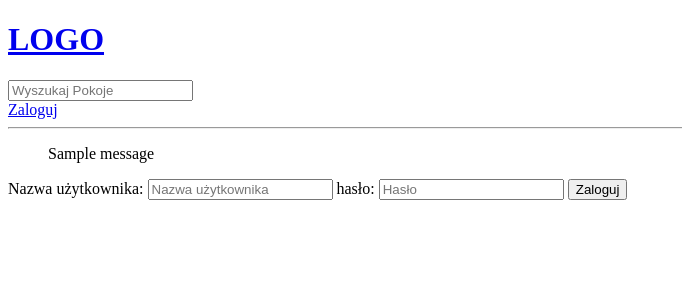
After one commit to MatBog25/Serwis-do-nauki, a Django app: page /login/ in a window 1280 px wide. The commit adds this page. Shown: the top 300 px of the page, without its empty margins (0-682 px from the left). Run offline with Django 5.2, Linux system fonts and the light colour scheme; one stand-in notice (Sample message) is shown.

Commit message:
dodanie logowania

```diff
--- a/base/urls.py
+++ b/base/urls.py
@@ -8,4 +8,6 @@ urlpatterns = [
     path('create-room/', views.createRoom, name="create-room"),
     path('update-room/<str:pk>/', views.updateRoom, name="update-room"),
     path('delete-room/<str:pk>/', views.deleteRoom, name="delete-room"),
+    path('login/', views.loginPage, name="login"),
+    path('logout/', views.logoutUser, name="logout"),
 ]
--- a/base/views.py
+++ b/base/views.py
@@ -3,12 +3,37 @@ from django.http import HttpResponse
 from .models import Room, Topic
 from .forms import RoomForm
 from django.db.models import Q
+from django.contrib.auth.models import User
+from django.contrib import messages
+from django.contrib.auth import authenticate, login, logout
 
 # rooms = [
 #     {'id':1, 'name':'Python'},
 #     {'id':2, 'name':'Django'},
 #     {'id':3, 'name':'Frontend'},
 # ]
+
+def loginPage(request):
+    if request.method == 'POST':
+        username = request.POST.get('username')
+        password = request.POST.get('password')
+        try:
+            user = User.objects.get(username = username)
+        except:
+            messages.error(request, 'Użytkownik nie istnieje')
+
+        user = authenticate(request, username = username, password = password)
+
+        if user is not None:
+            login(request, user)
+            return redirect('home')
+        else:
+            messages.error(request, 'Niepoprawna nazwa użytkownika lub hasło')
+    return render(request, 'login_register.html', {})
+
+def logoutUser(request):
+    logout(request)
+    return redirect('home')
 
 def home(request):
     q = request.GET.get('q') if request.GET.get('q') != None else ''
--- /dev/null
+++ b/templates/login_register.html
@@ -0,0 +1,17 @@
+{% extends 'main.html' %}
+
+{% block content %}
+
+<div>
+    <form method="POST" action="">
+        {% csrf_token %}
+        <label>Nazwa użytkownika:</label>
+        <input type="text" name="username" placeholder="Nazwa użytkownika">
+        <label>hasło:</label>
+        <input type="password" name="password" placeholder="Hasło">
+
+        <input type="submit" value="Zaloguj">
+    </form>
+</div>
+
+{% endblock content %}
--- a/templates/main.html
+++ b/templates/main.html
@@ -11,6 +11,16 @@
 
     {% include 'navbar.html' %}
 
+    {% if messages %}
+    <ul class="messages">
+        {% for message in messages %}
+        <li{{message}}">
+            {{message}}
+        </li>
+        {% endfor %}
+    </ul>
+    {% endif %}
+
     {% block content %}
 
     {% endblock %}
--- a/templates/navbar.html
+++ b/templates/navbar.html
@@ -6,4 +6,10 @@
 <form method="GET" action="{% url 'home' %}">
     <input type="text" name="q" placeholder="Wyszukaj Pokoje">
 </form>
+
+{% if request.user.is_authenticated %}
+<a href="{% url 'logout' %}"> Wyloguj</a>
+{% else %}
+<a href="{% url 'login' %}"> Zaloguj </a>
 <hr>
+{% endif %}
```
Also changed, not shown: db.sqlite3.
